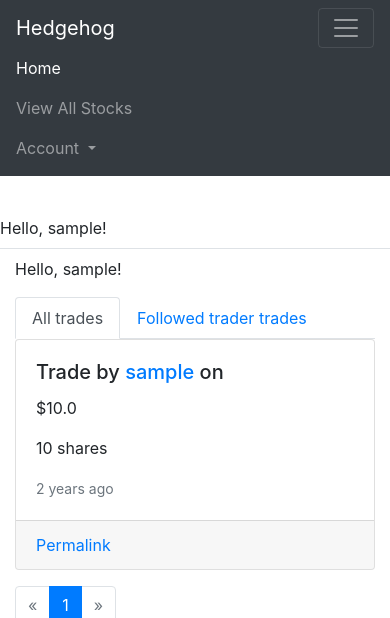
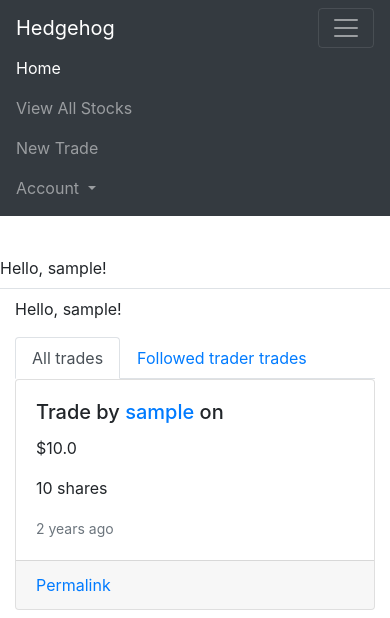
Before and after one commit to CoryKrol/CS6314-FinalProject-WebProgrammming, a Flask app: page /trades/ in a window 390 px wide, after a click that opens the changed part. Shown: the top 618 px of the page. Run offline with Flask 2, Linux system fonts and the light colour scheme; a user stored in the database is signed in; tables that the repository leaves empty hold one stand-in row (values such as "Sample post"); some libraries are stand-ins or nearby versions.

Commit message:
new trade page

```diff
--- a/app/templates/base.html
+++ b/app/templates/base.html
@@ -32,6 +32,9 @@
                         </li>
                         <li class="nav-item">
                             <a class="nav-link" href="{{ url_for('stocks.viewAllStocks') }}">View All Stocks</a>
+                        </li>
+                        <li class="nav-item">
+                            <a class="nav-link" href="{{ url_for('trades.new_stock_trade') }}">New Trade</a>
                         </li>
                         {% if current_user.is_authenticated %}
                         <li class="nav-item dropdown">
--- a/app/trades/views.py
+++ b/app/trades/views.py
@@ -1,4 +1,4 @@
-from flask import current_app, flash, render_template, redirect, request, url_for
+from flask import abort, current_app, flash, render_template, redirect, request, url_for
 from flask_login import current_user, login_required
 
 from . import trades
@@ -57,3 +57,24 @@
 def trade(trade_id):
     trade_object = Trade.query.get_or_404(trade_id)
     return render_template('trades/trade.html', trades=[trade_object])
+
+
+
+# noinspection PyProtectedMember
+@trades.route('/new_stock_trade', methods=['GET', 'POST'])
+@login_required
+def new_stock_trade():
+    form = BuyStockForm()
+    if form.validate_on_submit():
+        stock = Stock.query.filter_by(ticker=form.ticker.data).first()
+        if stock is None:
+            abort(404)
+        stock_trade = Trade(stock_id=stock.id,
+                          user_id=current_user.id,
+                          quantity=form.quantity.data,
+                          price=form.price.data)
+        db.session.add(stock_trade)
+        db.session.commit()
+        flash('Trade for ' + str(stock_trade.id) + ' created successfully.')
+        return redirect(url_for('users.user_profile', username=current_user.username))
+    return render_template('trades/new_trade.html', form=form)
```
Also changed, not shown: app/templates/trades/new_trade.html (added, +13 -0 lines). Lines whose indentation alone changed are shown as unchanged.
